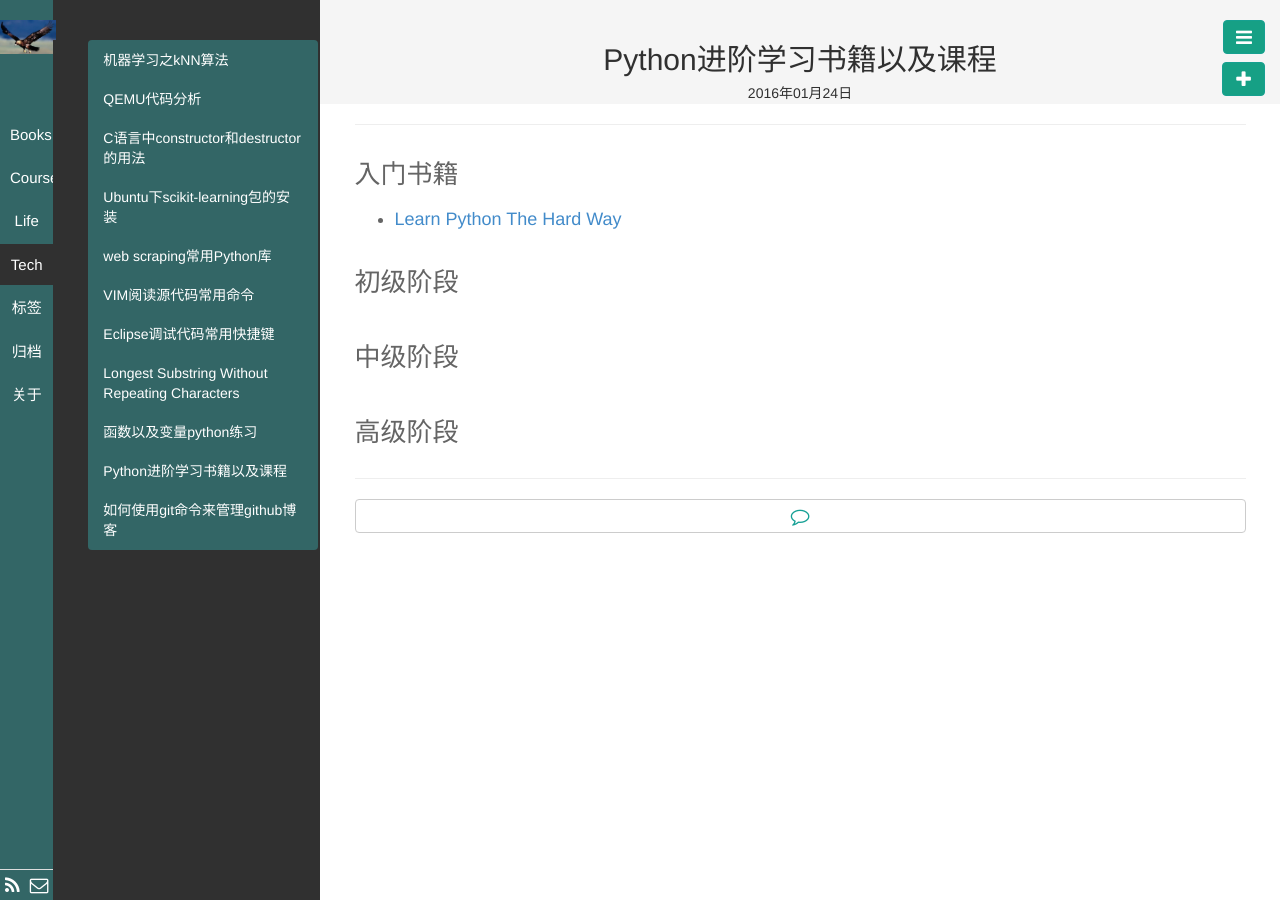
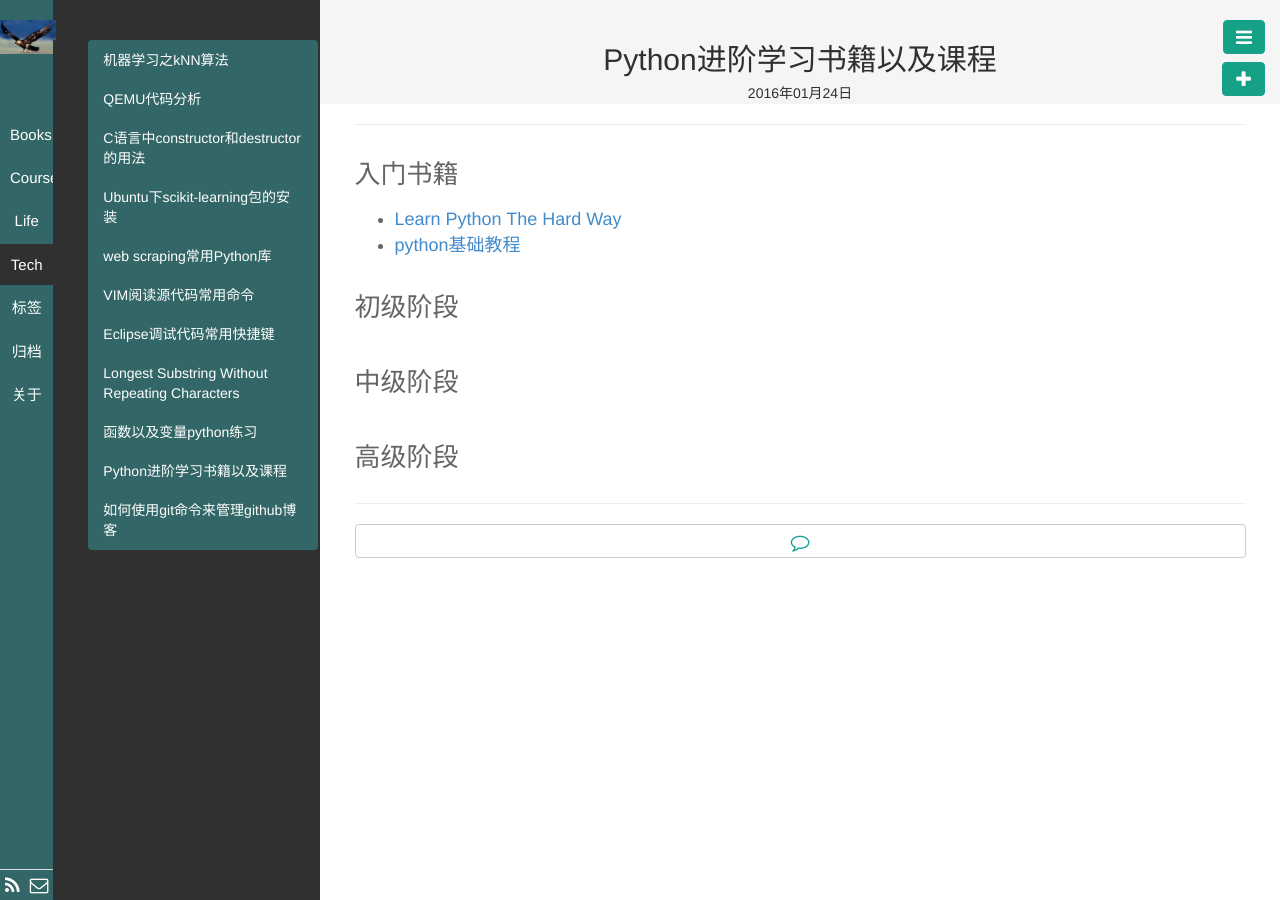
Before and after one commit to wuxiaoer/wuxiaoer.github.io, a Jekyll site: the page built from _posts/Tech/2016-01-24-python-books_and_course.md, in a window 1280 px wide. Built offline with Jekyll 4.4.1, drawn with Linux system fonts in a browser that asks for light colours; Markdown is read by kramdown in place of the engine named in the settings.

Commit message:
add the basic python course

```diff
--- a/_posts/Tech/2016-01-24-python-books_and_course.md
+++ b/_posts/Tech/2016-01-24-python-books_and_course.md
@@ -9,6 +9,7 @@ description:
 
 ###入门书籍
 - [Learn Python The Hard Way](http://learnpythonthehardway.org/book/)
+- [python基础教程](http://www.runoob.com/python/python-tutorial.html)
 
 ###初级阶段
 
```
